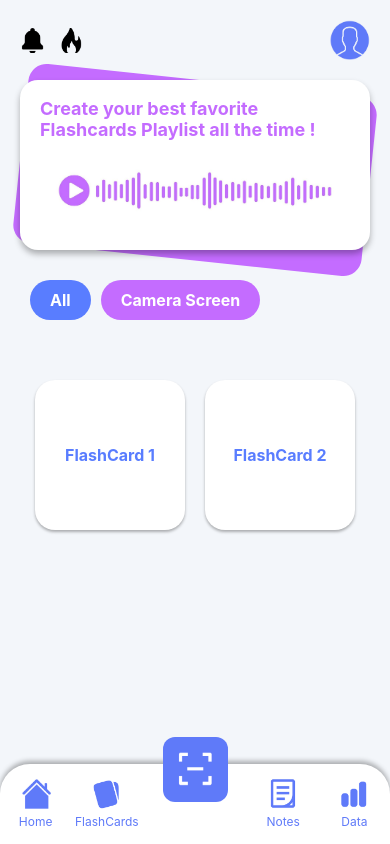
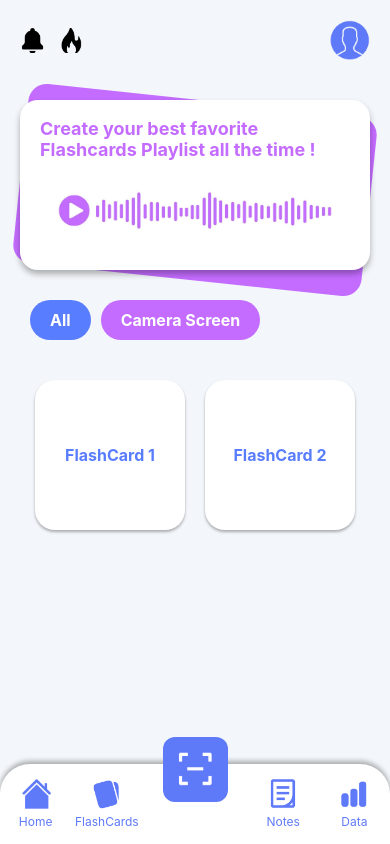
Before and after one commit to sapphiregaze/Intelli-Learn, a React Native app in the folder mobile/: screen /FlashCards in a window 390 px wide. Built offline with nearby package versions, Linux system fonts and the light colour scheme.

Commit message:
Adjust Few details

```diff
--- a/mobile/FlashCardsScreen.js
+++ b/mobile/FlashCardsScreen.js
@@ -180,7 +180,7 @@ const styles = StyleSheet.create({
   },
   headerRectangle: {
     position: 'absolute',
-    bottom: -170,
+    bottom: -190,
     left: 20,
     right: 20,
     backgroundColor: 'white',
@@ -210,7 +210,7 @@ const styles = StyleSheet.create({
   },
   purpleRectangle: {
     position: 'absolute',
-    bottom: -180,
+    bottom: -200,
     left: 20,
     right: 20,
     backgroundColor: '#C46CFF',
@@ -222,7 +222,7 @@ const styles = StyleSheet.create({
   buttonContainer: {
     flexDirection: 'row',
     justifyContent: 'left',
-    marginTop: -250,
+    marginTop: -230,
     marginLeft: 30,
   },
   roundedButtonBlue: {
```
